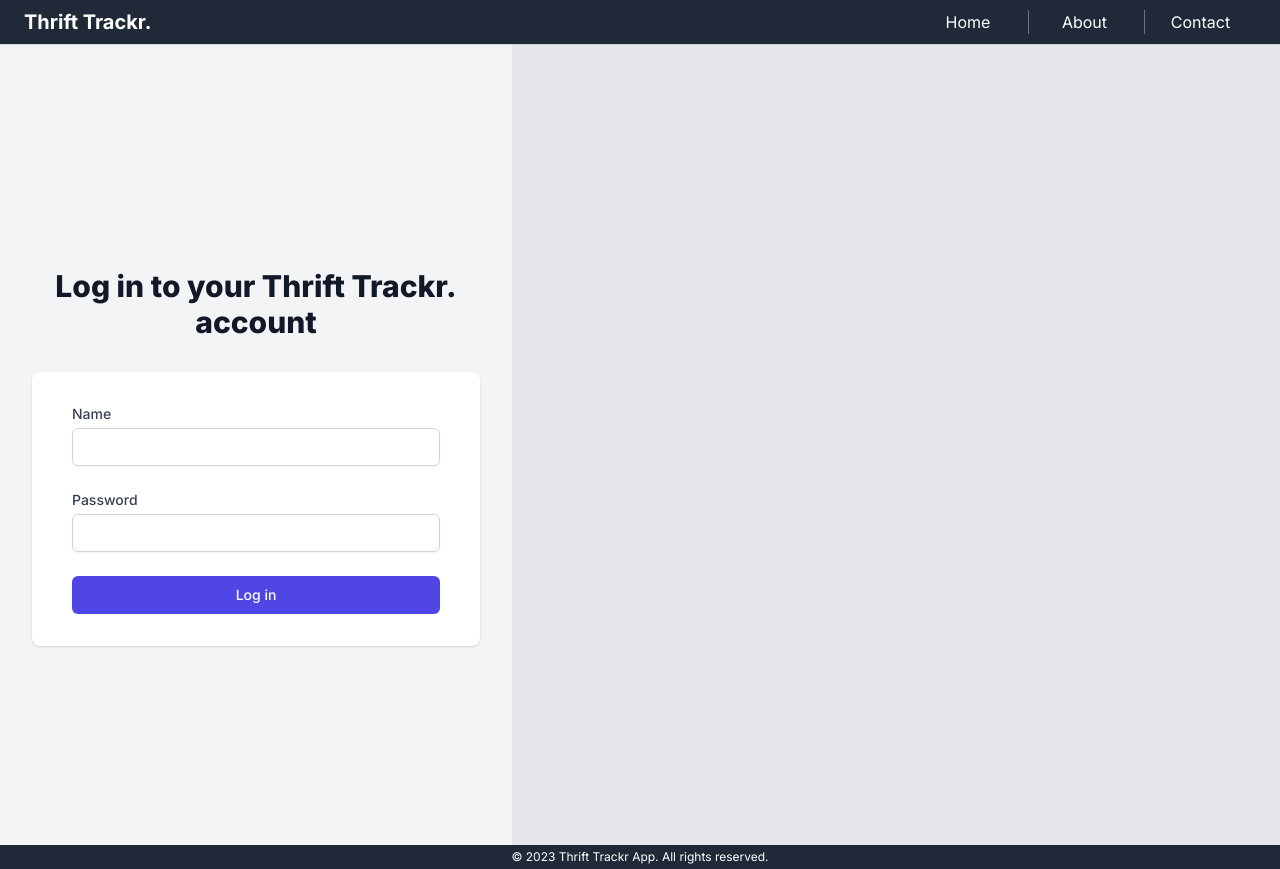
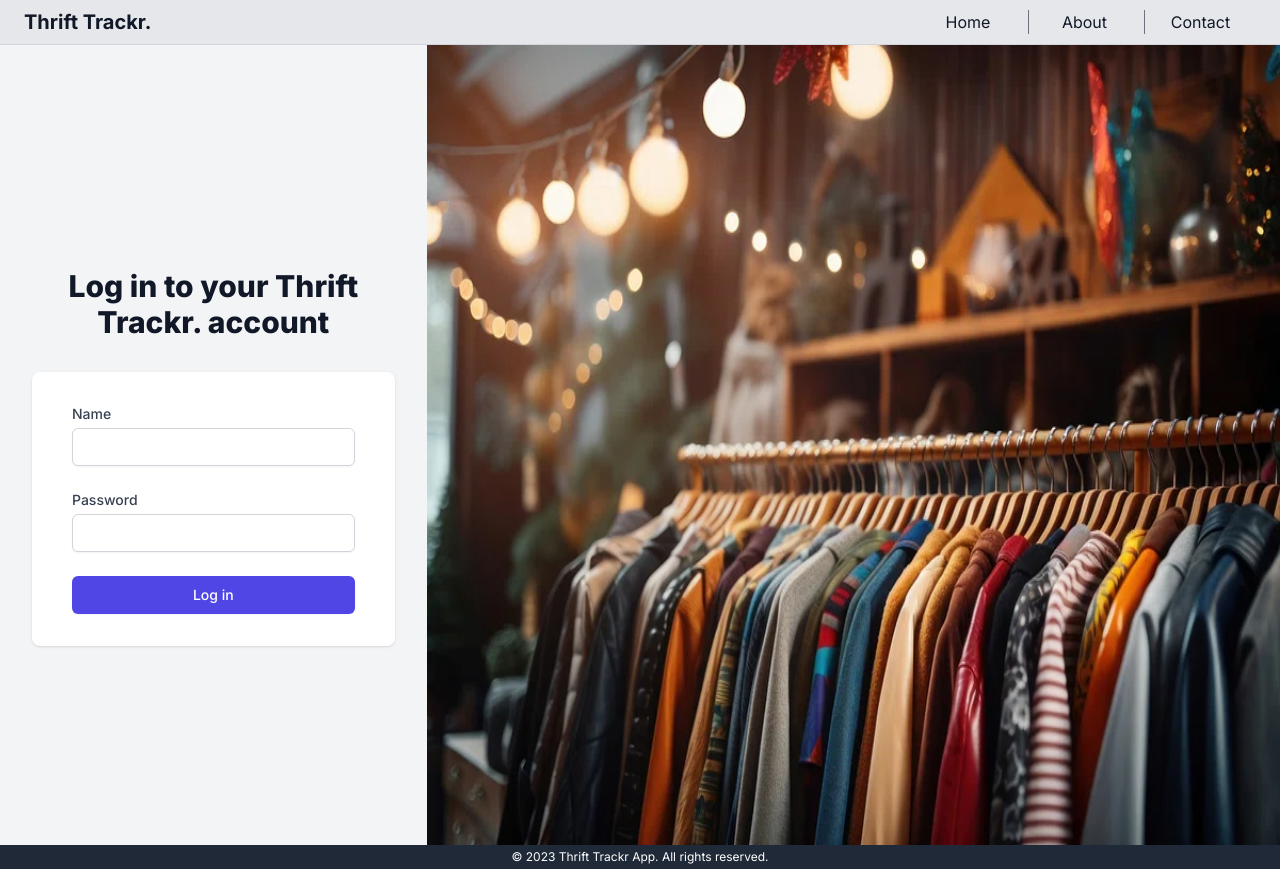
Before and after one commit to matthieu-rmh/thrift-trackr-portal, a Next.js app: page /login in a window 1280 px wide. Built offline with nearby package versions, Linux system fonts and the light colour scheme; no server answers.

Commit message:
add background-image to the right of login page and change color to light mode'

```diff
--- a/app/login/page.tsx
+++ b/app/login/page.tsx
@@ -1,11 +1,13 @@
 import LoginForm from "@app/components/login-form";
 import { needLogin, firstLogout } from "@app/lib/actions";
+import Image from "next/image";
 
 export default async function loginPage(){
     let needToLog = await needLogin();
     let firstLog = await firstLogout();
     return(
-        <div className="min-h-screen bg-gray-100 flex flex-col justify-center py-12 sm:px-6 lg:px-8">
+        <div className="grid grid-cols-3 w-full">
+            <div className="col-span-1 min-h-screen bg-gray-100 flex flex-col justify-center py-12 sm:px-6 lg:px-8">
                 <div className="sm:mx-auto sm:w-full sm:max-w-md">
                     <h2 className="mt-6 text-center text-3xl font-extrabold text-gray-900">
                     Log in to your Thrift Trackr. account
@@ -17,5 +19,10 @@ export default async function loginPage(){
                     </div>
                 </div>
             </div>
+            <div className="col-span-2">
+                <Image src='/img/thrift-homepage-background.png' alt={'thrift-homepage-background.png'} width={2000} height={2000} className="w-full h-full"/>
+            </div>
+        </div>
+
     );
 }
--- a/app/ui/page-header.tsx
+++ b/app/ui/page-header.tsx
@@ -4,16 +4,16 @@ import { logOut, isLoggedIn } from '@app/lib/actions';
 export default async function PageHeader(){
     let loggedIn = await isLoggedIn();
     return(
-        <header className="bg-gray-800 py-2 px-6 border-b border-gray-300">
+        <header className="bg-gray-200 py-2 px-6 border-b border-gray-300">
             <div className="container mx-auto flex justify-between items-center">
-                <a href="#" className="text-white font-bold text-xl">Thrift Trackr.</a>
+                <a href="#" className="text-gray-900 font-bold text-xl">Thrift Trackr.</a>
                 <nav>
                     <ul className="flex space-x-1 divide-x divide-gray-500">
-                        <li className="w-28 flex justify-center"><Link href="/" className="text-white hover:text-gray-300">Home</Link></li>
-                        <li className="w-28 flex justify-center"><Link href="#" className="text-white hover:text-gray-300">About</Link></li>
-                        <li className="w-28 flex justify-center"><Link href="#" className="text-white hover:text-gray-300">Contact</Link></li>
+                        <li className="w-28 flex justify-center"><Link href="/" className="text-gray-900 hover:text-gray-700">Home</Link></li>
+                        <li className="w-28 flex justify-center"><Link href="#" className="text-gray-900 hover:text-gray-700">About</Link></li>
+                        <li className="w-28 flex justify-center"><Link href="#" className="text-gray-900 hover:text-gray-700">Contact</Link></li>
                        { loggedIn && <form action={logOut} >
-                            <li className="w-28 flex justify-center"><button type="submit" className="text-red-300 hover:text-pink-300">Log out</button></li>
+                            <li className="w-28 flex justify-center"><button type="submit" className="text-red-600 hover:text-red-400">Log out</button></li>
                         </form>}
                     </ul>
                 </nav>
--- a/app/ui/side-menu.tsx
+++ b/app/ui/side-menu.tsx
@@ -2,12 +2,12 @@ import Link from 'next/link';
 
 export default function SideMenu(){
     return(
-        <aside className="bg-gray-800 w-auto p-6">
+        <aside className="bg-gray-200 w-auto p-6 border-r border-gray-300">
             <nav>
                 <ul className="divide-y divide-gray-500">
-                    <li className="h-14 flex items-center"><Link href="/dashboard/items" className="font-medium text-white hover:text-gray-300">Items</Link></li>
-                    <li className="h-14 flex items-center"><Link href="#" className="font-medium text-white hover:text-gray-300">Users</Link></li>
-                    <li className="h-14 flex items-center"><Link href="#" className="font-medium text-white hover:text-gray-300">Settings</Link></li>
+                    <li className="h-14 flex items-center"><Link href="/dashboard/items" className="font-medium text-gray-900 hover:text-gray-700">Items</Link></li>
+                    <li className="h-14 flex items-center"><Link href="#" className="font-medium text-gray-900 hover:text-gray-700">Users</Link></li>
+                    <li className="h-14 flex items-center"><Link href="#" className="font-medium text-gray-900 hover:text-gray-700">Settings</Link></li>
                 </ul>
             </nav>
          </aside>
```
Also changed, not shown: public/img/thrift-homepage-background.png (added). Lines whose indentation alone changed are shown as unchanged.
